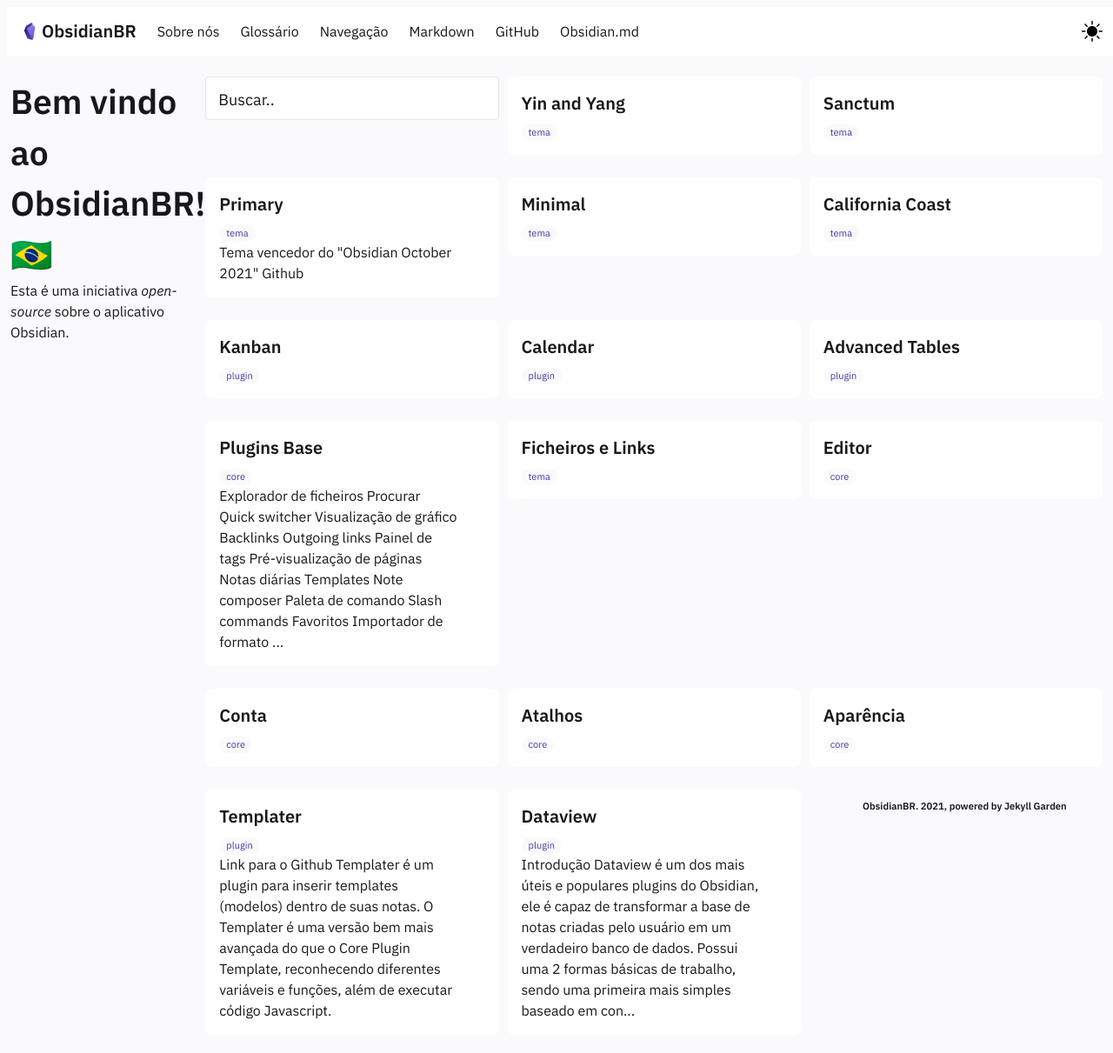
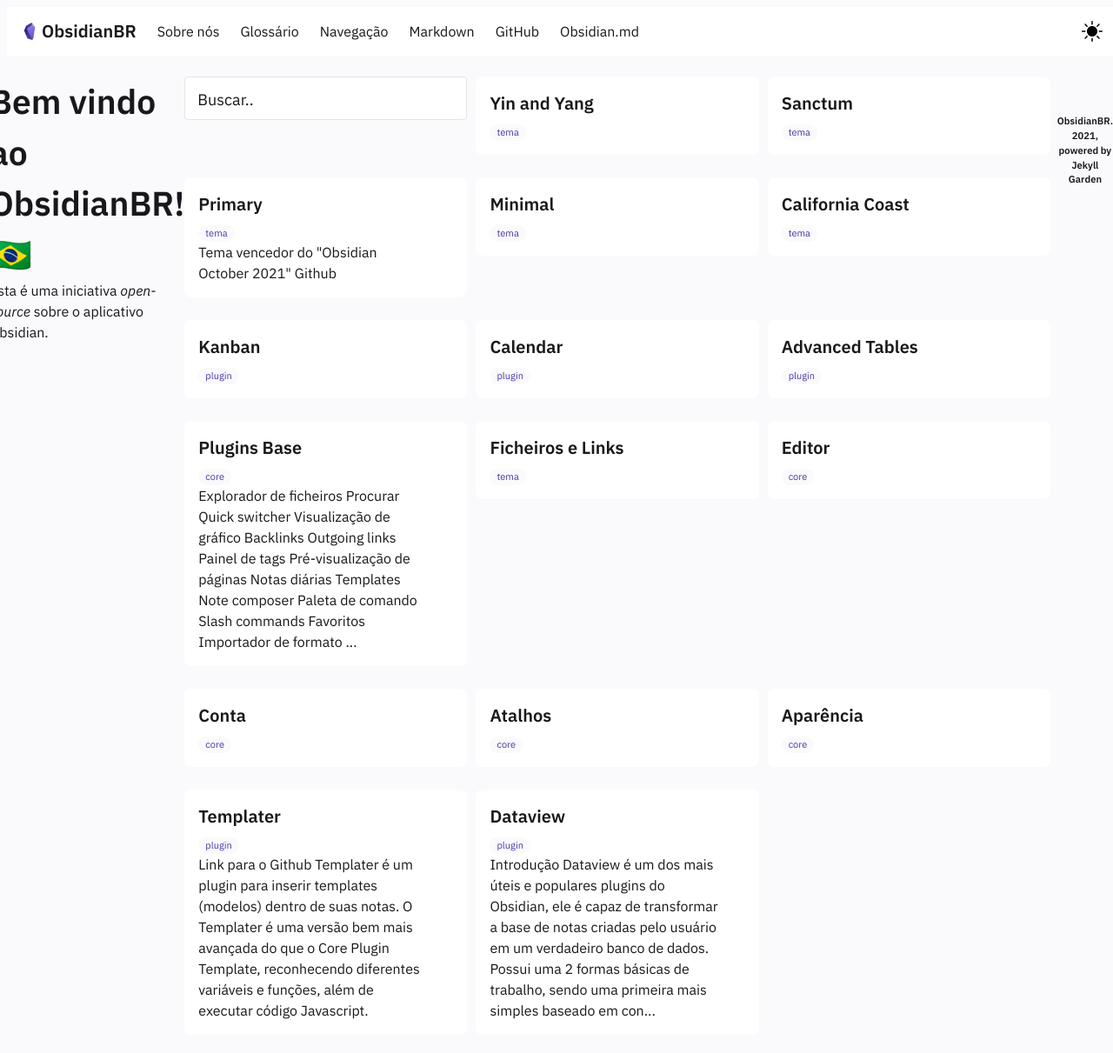
Before and after one commit to obsidianbr/obsidianbr.github.io, a Jekyll site: the page built from pages/index.md, in a window 1280 px wide and 1250 px high. Shown: the top 1211 px of the window at 87% size. Built offline with Jekyll 4.4.1, drawn with Linux system fonts in a browser that asks for light colours.

Commit message:
Update Post.html

```diff
--- a/_layouts/Post.html
+++ b/_layouts/Post.html
@@ -78,12 +78,16 @@
                             {%- include Homepage.html -%}
                             <script src="/assets/js/modeswitcher.js"></script>
                     {%- else -%}
+                    <div class="columns is-half">
                             <!--- Show Feed Part -->
+            </div>
                             {%- include FeedContent.html -%}
                     <div class="cardwrapper">
                             {%- include Feed.html -%}
-                            {%- include Footer.html -%}
                 </div>
+                                <div class="columns is-half">
+                                                                {%- include Footer.html -%}
+                                                </div>
                     {%- endif -%}
             {%- endif -%}
 
```
